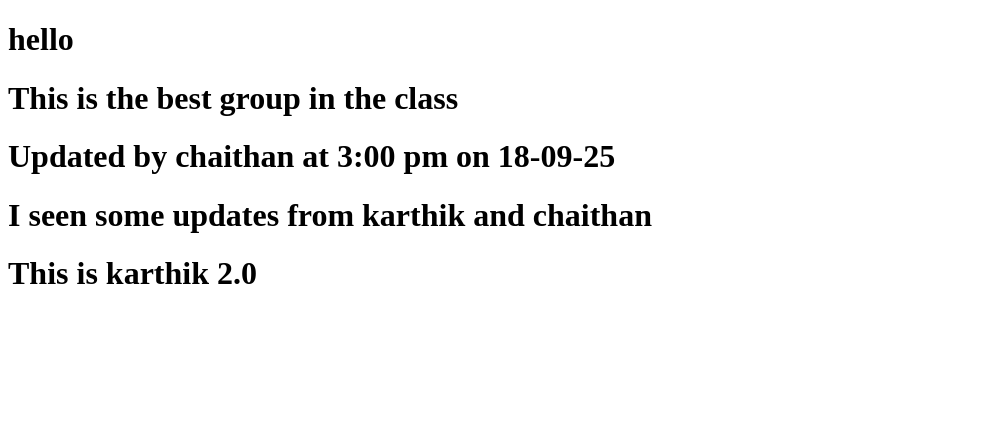
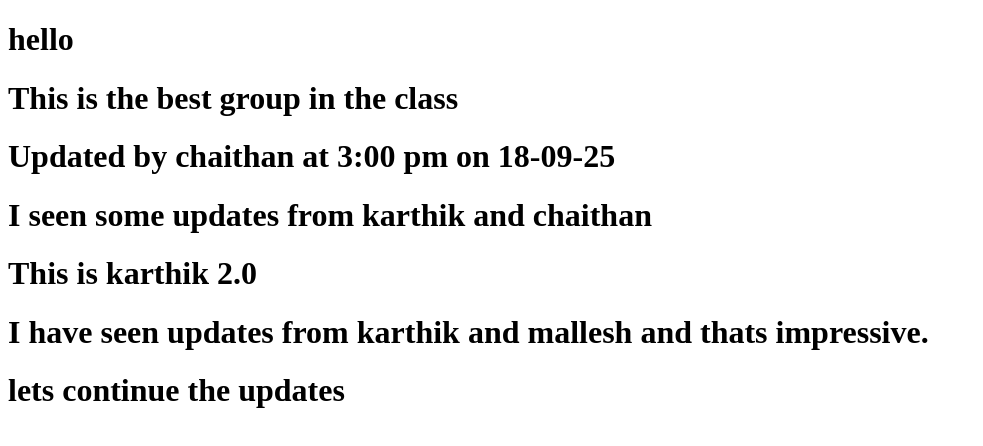
Before and after one commit to nareshirapani/gitgroup, a plain HTML site: page index.html in a window 1280 px wide. Shown: the whole page, without its empty margins (0-983 px from the left). Drawn offline with Linux system fonts and the light colour scheme.

Commit message:
Updated by Chaithan 2.0

```diff
--- a/index.html
+++ b/index.html
@@ -11,5 +11,7 @@
     <h1>Updated by chaithan at 3:00 pm on 18-09-25</h1>
     <h1>I seen some updates from karthik and chaithan</h1>
     <h1>This is  karthik 2.0</h1>
+    <h1>I have seen updates from karthik and mallesh and thats impressive.</h1>
+    <h1>lets continue the updates</h1>
 </body>
 </html>
```
